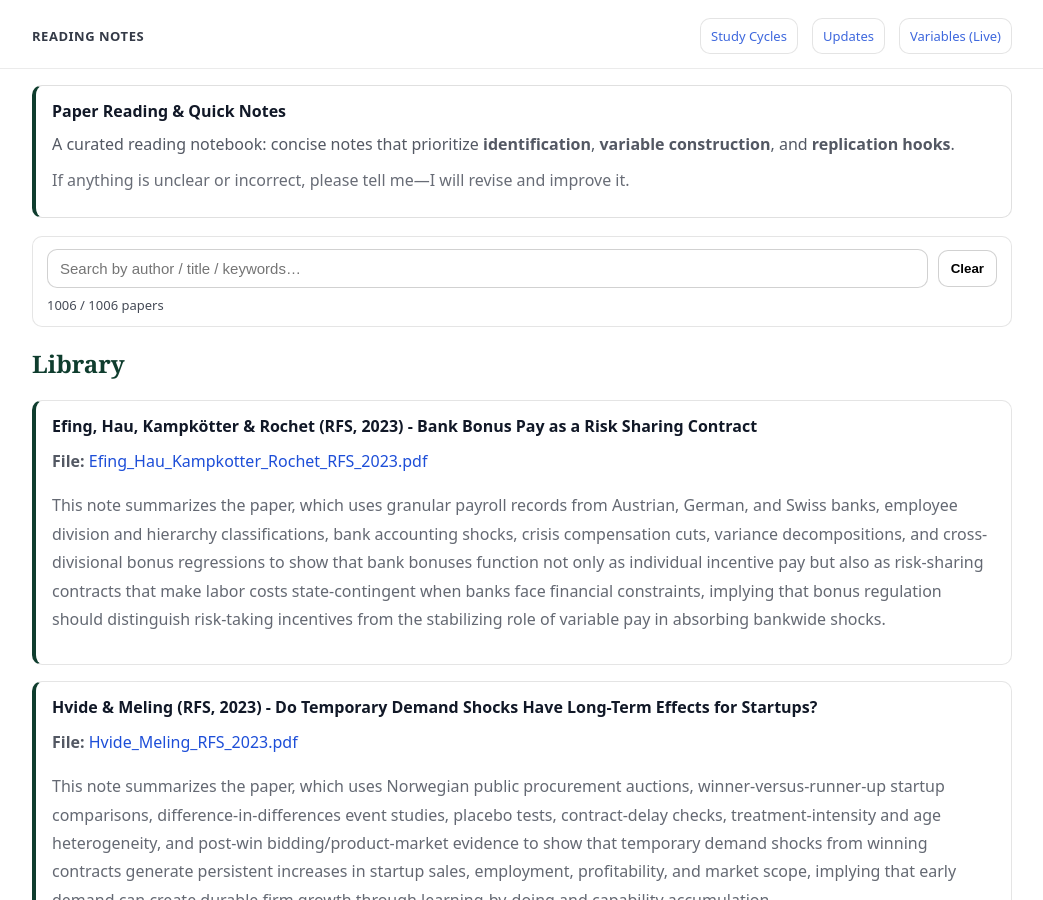
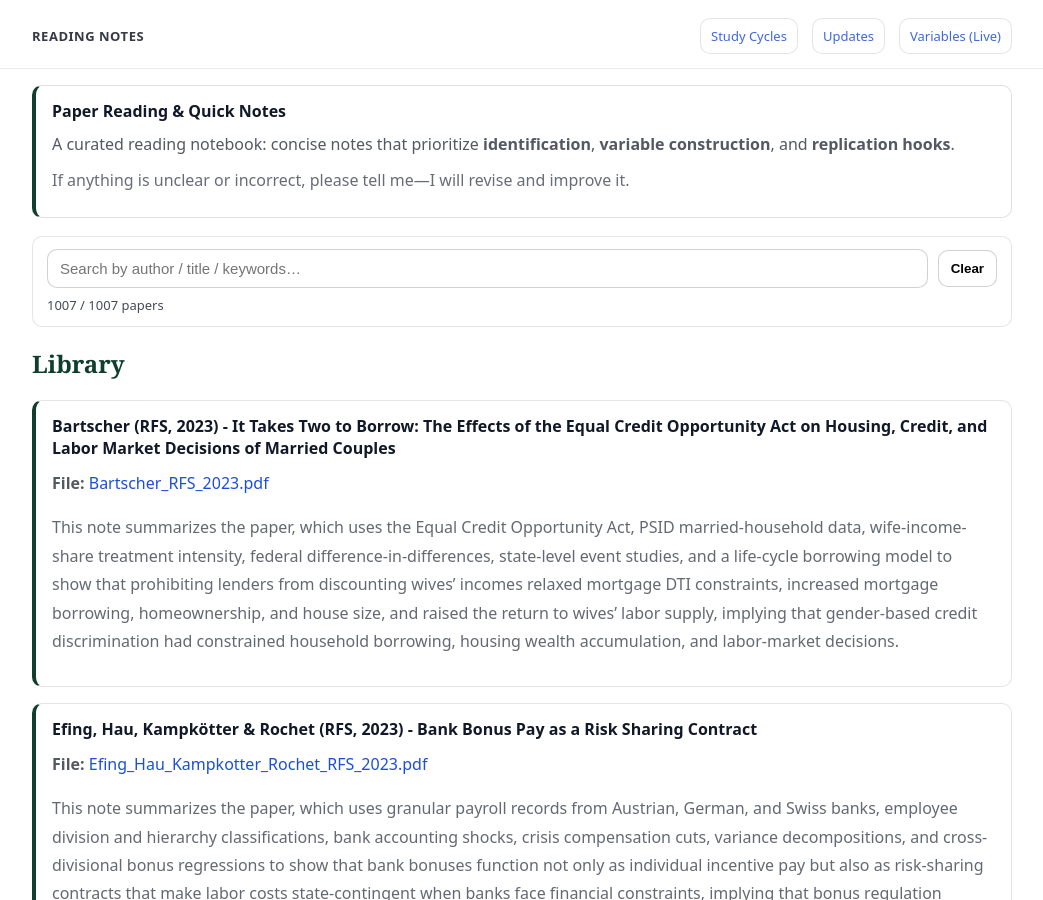
Before and after one commit to yaxinzn/study-archive, a Jekyll site: the page built from reading/index.md, in a window 1280 px wide and 900 px high. Shown: the whole window, without its empty margins (118-1161 px from the left). Built offline with Jekyll 4.4.1, drawn with Linux system fonts in a browser that asks for light colours.

Commit message:
Reading: add/update Bartscher_RFS_2023.pdf

```diff
--- a/_data/reading.yml
+++ b/_data/reading.yml
@@ -1,3 +1,7 @@
+- title: "Bartscher (RFS, 2023) - It Takes Two to Borrow: The Effects of the Equal Credit Opportunity Act on Housing, Credit, and Labor Market Decisions of Married Couples"
+  file: "Bartscher_RFS_2023.pdf"
+  desc: "This note summarizes the paper, which uses the Equal Credit Opportunity Act, PSID married-household data, wife-income-share treatment intensity, federal difference-in-differences, state-level event studies, and a life-cycle borrowing model to show that prohibiting lenders from discounting wives’ incomes relaxed mortgage DTI constraints, increased mortgage borrowing, homeownership, and house size, and raised the return to wives’ labor supply, implying that gender-based credit discrimination had constrained household borrowing, housing wealth accumulation, and labor-market decisions."
+
 - title: "Efing, Hau, Kampkötter & Rochet (RFS, 2023) - Bank Bonus Pay as a Risk Sharing Contract"
   file: "Efing_Hau_Kampkotter_Rochet_RFS_2023.pdf"
   desc: "This note summarizes the paper, which uses granular payroll records from Austrian, German, and Swiss banks, employee division and hierarchy classifications, bank accounting shocks, crisis compensation cuts, variance decompositions, and cross-divisional bonus regressions to show that bank bonuses function not only as individual incentive pay but also as risk-sharing contracts that make labor costs state-contingent when banks face financial constraints, implying that bonus regulation should distinguish risk-taking incentives from the stabilizing role of variable pay in absorbing bankwide shocks."
```
Also changed, not shown: 1 other file.
